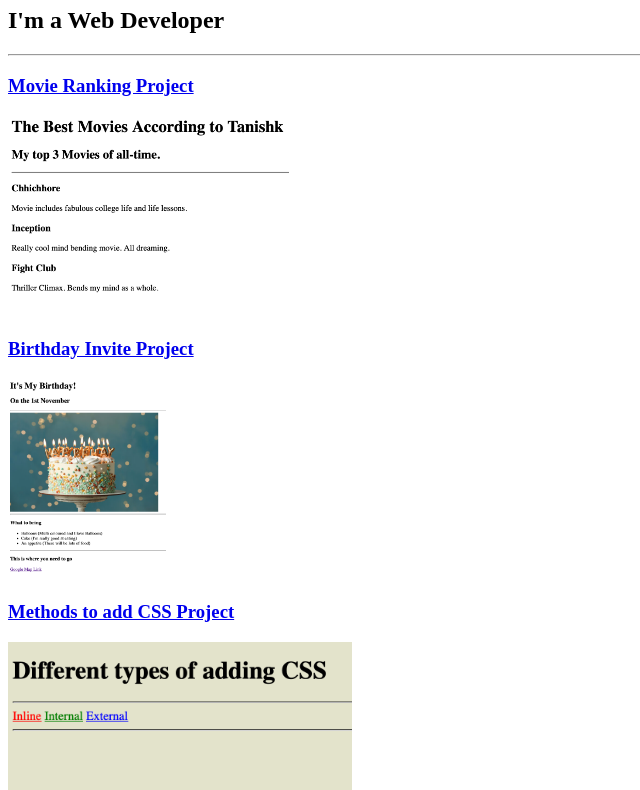
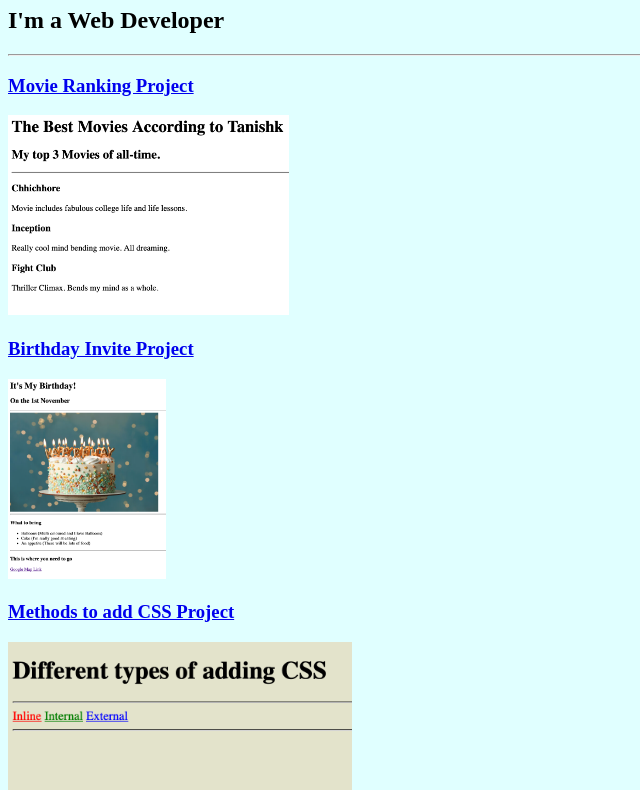
Before and after one commit to tan-ishk007/html-portfolio, a plain HTML site: page index.html in a window 1280 px wide. Shown: the part 73-863 px from the top of the page, without its empty margins (0-640 px from the left). Drawn offline with Linux system fonts and the light colour scheme.

Commit message:
Update index.html

```diff
--- a/index.html
+++ b/index.html
@@ -3,6 +3,9 @@
     <head>
         <meta charset = "UTF-8">
         <title>First Project</title>
+        <style>
+            html{background:lightcyan;}
+        </style>
     </head>
 
     <body>
```
